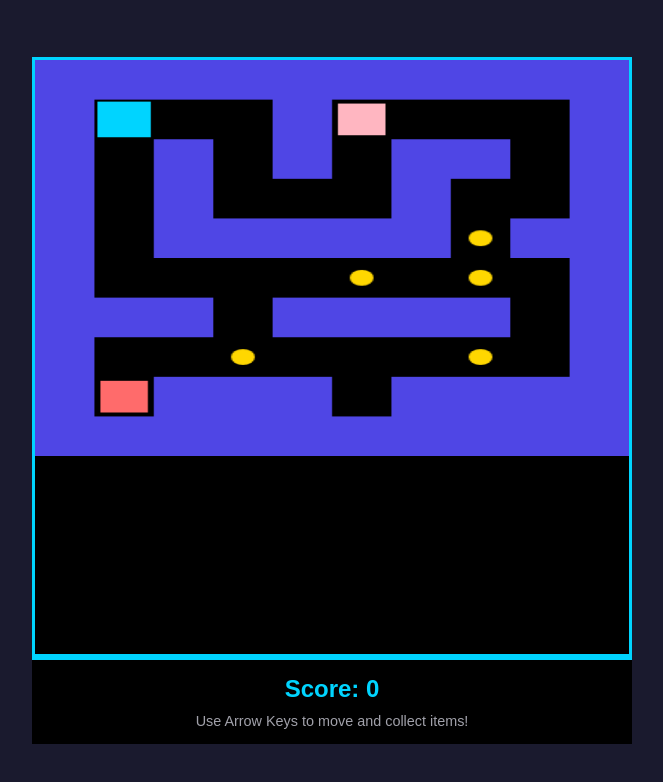
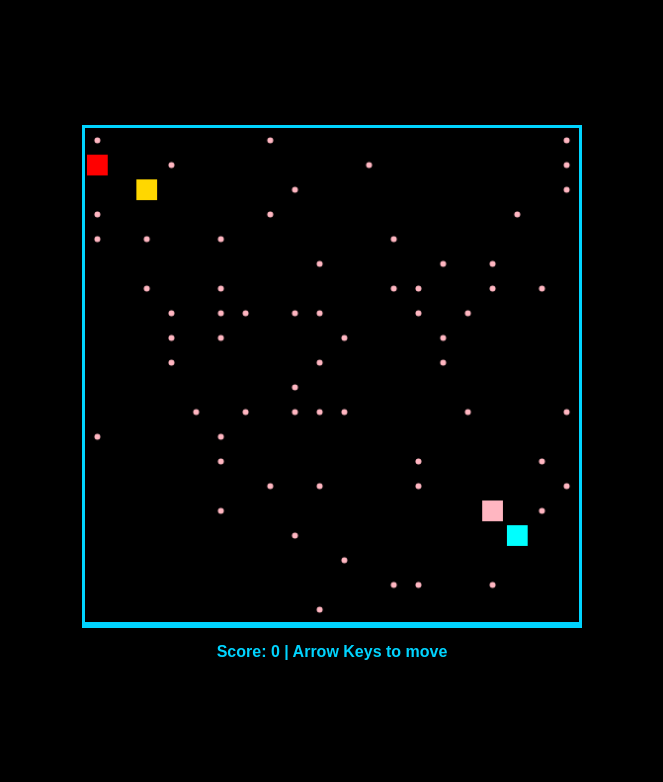
Before and after one commit to figele05-dotcom/playmath.netlify.app, a plain HTML site: page games/pacman/index.html in a window 1280 px wide. Shown: the whole page, without its empty margins (308-971 px from the left). Drawn offline with Linux system fonts and the light colour scheme.

```diff
--- a/games/pacman/index.html
+++ b/games/pacman/index.html
@@ -9,20 +9,19 @@
         body {
             margin: 0;
             padding: 0;
-            background: #1a1a2e;
+            background: #000;
             display: flex;
             justify-content: center;
             align-items: center;
             height: 100vh;
-            font-family: Arial, sans-serif;
         }
         .container {
             width: 100%;
-            max-width: 600px;
+            max-width: 500px;
         }
         #gameCanvas {
             width: 100%;
-            height: 600px;
+            height: 500px;
             display: block;
             border: 3px solid #00d4ff;
         }
@@ -32,25 +31,15 @@
             text-align: center;
             border-top: 3px solid #00d4ff;
             color: #00d4ff;
-        }
-        .score {
-            font-size: 1.5em;
+            font-family: Arial, sans-serif;
             font-weight: bold;
-        }
-        .controls {
-            color: #a1a1aa;
-            margin-top: 10px;
-            font-size: 0.9em;
         }
     </style>
 </head>
 <body>
     <div class="container">
-        <canvas id="gameCanvas" width="400" height="600"></canvas>
-        <div class="ui">
-            <div class="score">Score: <span id="score">0</span></div>
-            <div class="controls">Use Arrow Keys to move and collect items!</div>
-        </div>
+        <canvas id="gameCanvas" width="500" height="500"></canvas>
+        <div class="ui">Score: <span id="score">0</span> | Arrow Keys to move</div>
     </div>
 
     <script>
@@ -58,33 +47,21 @@
         const ctx = canvas.getContext('2d');
         const audioContext = new (window.AudioContext || window.webkitAudioContext)();
 
+        const gridSize = 25;
         let score = 0;
-        const tileSize = 40;
+        const keys = {};
 
         const player = {
-            x: 1,
-            y: 1,
-            size: tileSize - 4,
-            color: '#00d4ff'
+            x: 2,
+            y: 2,
+            color: '#FFD700'
         };
 
-        let maze = [
-            [1,1,1,1,1,1,1,1,1,1],
-            [1,0,0,0,1,0,0,0,0,1],
-            [1,0,1,0,1,0,1,1,0,1],
-            [1,0,1,0,0,0,1,0,0,1],
-            [1,0,1,1,1,1,1,0,1,1],
-            [1,0,0,0,0,0,0,0,0,1],
-            [1,1,1,0,1,1,1,1,0,1],
-            [1,0,0,0,0,0,0,0,0,1],
-            [1,0,1,1,1,0,1,1,1,1],
-            [1,1,1,1,1,1,1,1,1,1]
-        ];
-
-        let items = [];
+        let pellets = [];
         let ghosts = [];
 
         function playSound(freq, duration) {
+            try {
                 const osc = audioContext.createOscillator();
                 const gain = audioContext.createGain();
                 osc.connect(gain);
@@ -95,119 +72,88 @@
                 gain.gain.exponentialRampToValueAtTime(0.01, audioContext.currentTime + duration);
                 osc.start(audioContext.currentTime);
                 osc.stop(audioContext.currentTime + duration);
+            } catch(e) {}
         }
 
-        function initItems() {
-            items = [];
-            for (let i = 0; i < 5; i++) {
-                let x, y;
-                do {
-                    x = Math.floor(Math.random() * 10);
-                    y = Math.floor(Math.random() * 10);
-                } while (maze[y][x] === 1 || (x === player.x && y === player.y));
-                items.push({ x, y });
+        const cols = Math.floor(canvas.width / gridSize);
+        const rows = Math.floor(canvas.height / gridSize);
+
+        for (let i = 0; i < cols; i++) {
+            for (let j = 0; j < rows; j++) {
+                if (Math.random() > 0.8) {
+                    pellets.push({x: i, y: j});
+                }
             }
         }
 
-        function initGhosts() {
-            ghosts = [
-                { x: 8, y: 8, color: '#FF6B6B' },
-                { x: 8, y: 1, color: '#FFB6C1' }
-            ];
+        for (let i = 0; i < 3; i++) {
+            ghosts.push({
+                x: Math.floor(Math.random() * cols),
+                y: Math.floor(Math.random() * rows),
+                color: ['#FF0000', '#00FFFF', '#FFB6C1'][i]
+            });
         }
 
-        const keys = {};
         document.addEventListener('keydown', (e) => { keys[e.key] = true; });
         document.addEventListener('keyup', (e) => { keys[e.key] = false; });
 
+        let frameCount = 0;
         function update() {
-            let newX = player.x;
-            let newY = player.y;
+            frameCount++;
 
-            if (keys['ArrowUp']) newY = Math.max(0, newY - 1);
-            if (keys['ArrowDown']) newY = Math.min(9, newY + 1);
-            if (keys['ArrowLeft']) newX = Math.max(0, newX - 1);
-            if (keys['ArrowRight']) newX = Math.min(9, newX + 1);
-
-            if (maze[newY][newX] === 0) {
-                player.x = newX;
-                player.y = newY;
-                playSound(600, 0.05);
+            if (frameCount % 5 === 0) {
+                if (keys['ArrowUp']) player.y = Math.max(0, player.y - 1);
+                if (keys['ArrowDown']) player.y = Math.min(rows - 1, player.y + 1);
+                if (keys['ArrowLeft']) player.x = Math.max(0, player.x - 1);
+                if (keys['ArrowRight']) player.x = Math.min(cols - 1, player.x + 1);
             }
 
-            // Check items
-            items = items.filter(item => {
-                if (item.x === player.x && item.y === player.y) {
-                    score += 10;
-                    playSound(1000, 0.1);
-                    document.getElementById('score').textContent = score;
-                    return false;
+            pellets = pellets.filter(p => !(p.x === player.x && p.y === player.y));
+            if (pellets.length < score / 10 + 5) {
+                pellets.push({x: Math.floor(Math.random() * cols), y: Math.floor(Math.random() * rows)});
             }
-                return true;
+
+            ghosts.forEach(g => {
+                if (Math.random() > 0.7) {
+                    const dirs = [[0, -1], [0, 1], [-1, 0], [1, 0]];
+                    const dir = dirs[Math.floor(Math.random() * 4)];
+                    g.x = Math.max(0, Math.min(cols - 1, g.x + dir[0]));
+                    g.y = Math.max(0, Math.min(rows - 1, g.y + dir[1]));
+                }
+
+                if (g.x === player.x && g.y === player.y) {
+                    alert('Game Over! Score: ' + score);
+                }
             });
 
-            if (items.length === 0) {
-                initItems();
-                playSound(1200, 0.3);
+            for (let p of pellets) {
+                if (p.x === player.x && p.y === player.y) {
+                    score += 10;
+                    playSound(1200, 0.2);
+                }
             }
 
-            // Move ghosts
-            ghosts.forEach(ghost => {
-                const directions = [];
-                if (maze[ghost.y - 1]?.[ghost.x] === 0) directions.push({ x: ghost.x, y: ghost.y - 1 });
-                if (maze[ghost.y + 1]?.[ghost.x] === 0) directions.push({ x: ghost.x, y: ghost.y + 1 });
-                if (maze[ghost.y][ghost.x - 1] === 0) directions.push({ x: ghost.x - 1, y: ghost.y });
-                if (maze[ghost.y][ghost.x + 1] === 0) directions.push({ x: ghost.x + 1, y: ghost.y });
-
-                if (directions.length > 0) {
-                    const newPos = directions[Math.floor(Math.random() * directions.length)];
-                    ghost.x = newPos.x;
-                    ghost.y = newPos.y;
-                }
-
-                if (ghost.x === player.x && ghost.y === player.y) {
-                    playSound(200, 0.5);
-                    alert('Caught! Score: ' + score);
-                    score = 0;
-                    player.x = 1;
-                    player.y = 1;
-                    initItems();
-                    initGhosts();
-                }
-            });
+            document.getElementById('score').textContent = score;
         }
 
         function draw() {
             ctx.fillStyle = '#000';
             ctx.fillRect(0, 0, canvas.width, canvas.height);
 
-            // Maze
-            for (let y = 0; y < 10; y++) {
-                for (let x = 0; x < 10; x++) {
-                    if (maze[y][x] === 1) {
-                        ctx.fillStyle = '#4f46e5';
-                        ctx.fillRect(x * tileSize, y * tileSize, tileSize, tileSize);
-                    }
-                }
-            }
+            ctx.fillStyle = player.color;
+            ctx.fillRect(player.x * gridSize + 2, player.y * gridSize + 2, gridSize - 4, gridSize - 4);
 
-            // Items
-            ctx.fillStyle = '#FFD700';
-            items.forEach(item => {
+            ctx.fillStyle = '#FFB6C1';
+            pellets.forEach(p => {
                 ctx.beginPath();
-                ctx.arc(item.x * tileSize + tileSize / 2, item.y * tileSize + tileSize / 2, 8, 0, Math.PI * 2);
+                ctx.arc(p.x * gridSize + gridSize / 2, p.y * gridSize + gridSize / 2, 3, 0, Math.PI * 2);
                 ctx.fill();
             });
 
-            // Ghosts
-            ghosts.forEach(ghost => {
-                ctx.fillStyle = ghost.color;
-                ctx.fillRect(ghost.x * tileSize + 4, ghost.y * tileSize + 4, tileSize - 8, tileSize - 8);
+            ghosts.forEach(g => {
+                ctx.fillStyle = g.color;
+                ctx.fillRect(g.x * gridSize + 2, g.y * gridSize + 2, gridSize - 4, gridSize - 4);
             });
-
-            // Player
-            ctx.fillStyle = player.color;
-            ctx.fillRect(player.x * tileSize + 2, player.y * tileSize + 2, player.size, player.size);
         }
 
         function gameLoop() {
@@ -216,8 +162,6 @@
             requestAnimationFrame(gameLoop);
         }
 
-        initItems();
-        initGhosts();
         gameLoop();
     </script>
 </body>
```
Lines whose indentation alone changed are shown as unchanged.
